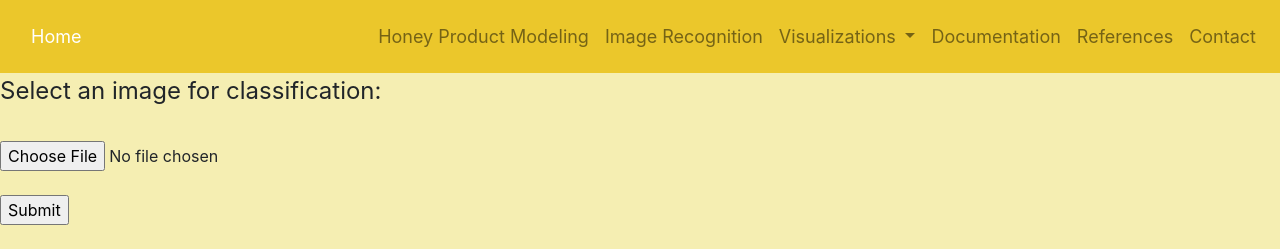
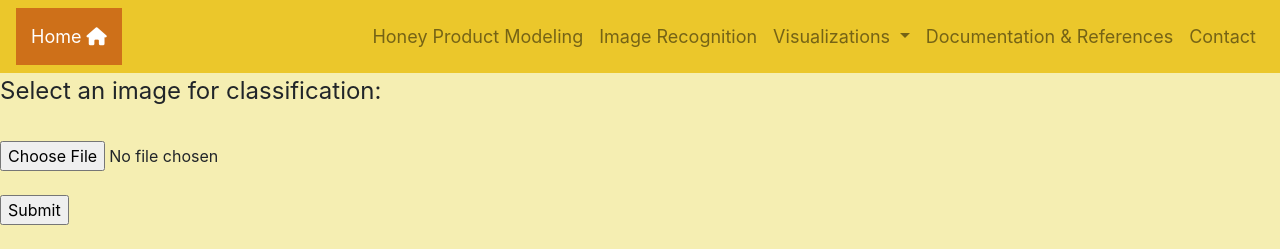
Before and after one commit to Apex8/better-than-a-bee, a Flask app: page /imgrecognition in a window 1280 px wide. Shown: the top 249 px of the page. Run offline with Flask 2, Linux system fonts and the light colour scheme; some libraries are stand-ins or nearby versions.

Commit message:
updating html on imgrecognition

```diff
--- a/Templates/imgrecognition.html
+++ b/Templates/imgrecognition.html
@@ -1,17 +1,19 @@
 <!DOCTYPE html>
 <html lang="en">
 
-<head>
-    <meta charset="UTF-8">
-    <title>Prediction Model</title>
-    <link rel="stylesheet" href="https://stackpath.bootstrapcdn.com/bootstrap/4.3.1/css/bootstrap.min.css"
-        integrity="sha384-ggOyR0iXCbMQv3Xipma34MD+dH/1fQ784/j6cY/iJTQUOhcWr7x9JvoRxT2MZw1T" crossorigin="anonymous">
-    <link rel="stylesheet" href="../static/css/index_style.css">
-</head>
+    <head>
+        <meta charset="UTF-8">
+        <title>Honey Production Model</title>
+        <link rel="stylesheet" href="https://stackpath.bootstrapcdn.com/bootstrap/4.3.1/css/bootstrap.min.css"
+            integrity="sha384-ggOyR0iXCbMQv3Xipma34MD+dH/1fQ784/j6cY/iJTQUOhcWr7x9JvoRxT2MZw1T" crossorigin="anonymous">
+        <link rel="stylesheet" href="../static/css/contact_style.css">
+        <!-- Glyphicons Fontawesome link -->
+        <script src="https://kit.fontawesome.com/f11d2abb65.js" crossorigin="anonymous"></script>
+    </head>
 
 <body>
     <nav class="nav navbar navbar-expand-lg navbar-light bg-light">
-        <a class="navbar-brand" href="/">Home</a>
+        <a class="navbar-brand" style="background:rgb(206, 112, 25)" href="/">Home <i class="fas fa-home"></i></a>
         <button class="navbar-toggler" type="button" data-toggle="collapse" data-target="#navbarSupportedContent"
             aria-controls="navbarSupportedContent" aria-expanded="false" aria-label="Toggle navigation">
             <span class="navbar-toggler-icon"></span>
@@ -31,17 +33,14 @@
                         Visualizations
                     </a>
                     <div class="dropdown-menu" aria-labelledby="navbarDropdown">
-                        <a class="dropdown-item" href="/viz1">Viz1</a>
-                        <a class="dropdown-item" href="/viz2">Viz2</a>
+                        <a class="dropdown-item" href="/viz1">Total Product/Price Per State</a>
+                        <a class="dropdown-item" href="/viz2">Production/Pesticide</a>
                         <a class="dropdown-item" href="/viz3">Viz3</a>
                         <a class="dropdown-item" href="/viz4">Viz4</a>
                     </div>
                 </li>
                 <li class="nav-item">
-                    <a class="nav-link" href="/documentation">Documentation</a>
-                </li>
-                <li class="nav-item">
-                    <a class="nav-link" href="/references">References</a>
+                    <a class="nav-link" href="/documentation">Documentation & References</a>
                 </li>
                 <li class="nav-item">
                     <a class="nav-link" href="/contact">Contact</a>
```
